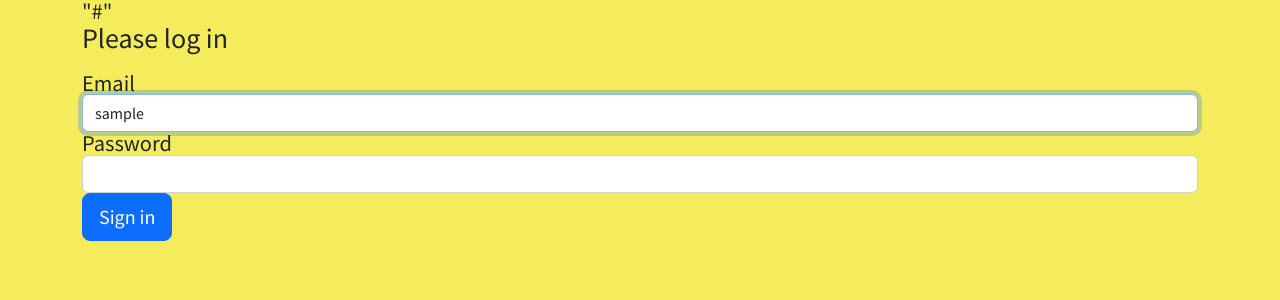
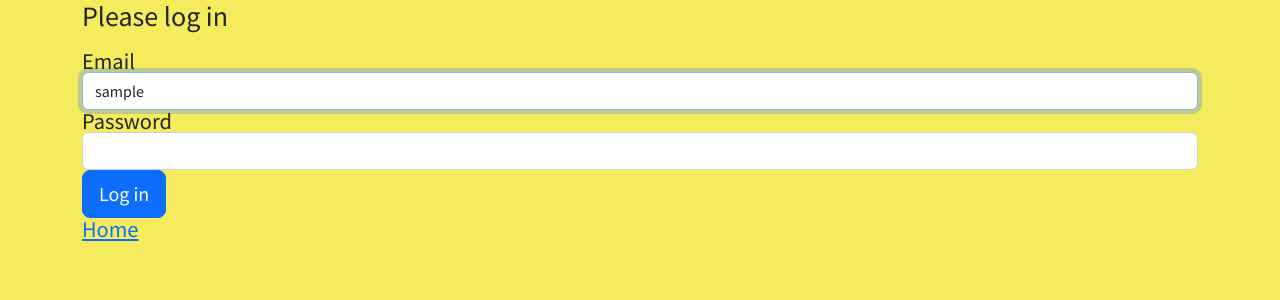
Before and after one commit to RomainGibet/mediatheque, a PHP site: template templates/security/login.html.twig in a window 1280 px wide. Shown: the top 300 px of the page. Run offline with PHP 8.4, Linux system fonts and the light colour scheme; the template is opened without the code that fills it: most values are stand-ins (such as "Sample title", 1, 10 or a date in 2020); some libraries are stand-ins or nearby versions.

Commit message:
modal log-in ok

```diff
--- a/src/Controller/MainController.php
+++ b/src/Controller/MainController.php
@@ -13,6 +13,7 @@ class MainController extends AbstractController
      */
     public function index(): Response
     {
+
         return $this->render('main/index.html.twig', [
             'controller_name' => 'MainController',
         ]);
--- a/src/Controller/SecurityController.php
+++ b/src/Controller/SecurityController.php
@@ -10,7 +10,8 @@ use Symfony\Component\Security\Http\Authentication\AuthenticationUtils;
 class SecurityController extends AbstractController
 {
     /**
-     * @Route("/login", name="app_login")
+     * @Route("/login", name="app_login" )
+     *
      */
     public function login(AuthenticationUtils $authenticationUtils): Response
     {
--- a/src/Entity/User.php
+++ b/src/Entity/User.php
@@ -287,4 +287,6 @@ class User implements UserInterface, PasswordAuthenticatedUserInterface
 
         return $this;
     }
+
+
 }
--- a/templates/main/index.html.twig
+++ b/templates/main/index.html.twig
@@ -22,11 +22,13 @@
 					<div class="collapse navbar-collapse justify-content-end" id="navbarNav">
 						<ul class="navbar-nav align-items-end">
 							<li class="nav-item">
-								<a href="#" class="nav-link custom-font" data-bs-toggle="modal" data-bs-target="#SignUpModal">Sign Up</a>
+								<a href="{{ path('app_register')}}" class="nav-link custom-font" data-bs-toggle="modal" data-bs-target="#SignUpModal">Sign Up</a>
+								{# a mettre dans les attributs ci-dessus quand modale data-bs-toggle="modal" data-bs-target="#SignUpModal #}
 							</li>
 
 							<li class="nav-item">
-								<a href="#" class="nav-link custom-font" data-bs-toggle="modal" data-bs-target="#LogInModal">Log In</a>
+								<a href="{{ path('app_login')}}" class="nav-link custom-font" data-bs-toggle="modal" data-bs-target="#LogInModal">Log In</a>
+								{# a mettre dans les attributs ci-dessus quand modale data-bs-toggle="modal" data-bs-target="#LogInModal" #}
 							</li>
 						</ul>
 					</div>
--- a/templates/partials/modals_login.html.twig
+++ b/templates/partials/modals_login.html.twig
@@ -21,7 +21,7 @@
 
 
 
-{# <div class="modal fade" id="SignUpModal" tabindex="-1" aria-labelledby="SignUpModalLabel" aria-hidden="true">
+<div class="modal fade" id="SignUpModal" tabindex="-1" aria-labelledby="SignUpModalLabel" aria-hidden="true">
   <div class="modal-dialog">
     <div class="modal-content">
       <div class="modal-header">
@@ -39,4 +39,4 @@
       </div>
     </div>
   </div>
-</div> #}
+</div>
--- a/templates/security/login.html.twig
+++ b/templates/security/login.html.twig
@@ -6,8 +6,10 @@
 {% block body %}
 	<section class="container">
 		<div class="row">
-			<div class="col"></div>
-			<form action= method="post">"{{ path('app_login')}}"
+			<div class="col">
+				<form action="{{ path('app_login') }}" method="post">
+
+
 					{% if error is defined and error %}
 						<div class="alert alert-danger">{{ error.messageKey|trans(error.messageData, 'security') }}</div>
 					{% endif %}
@@ -16,20 +18,13 @@
 						<div class="mb-3">
 							You are logged in as
 							{{ app.user.userIdentifier }},
-						<a href="{{ path('app_logout') }}">Logout</a>
+							<a href="{{ path('app_logout')}}">Logout</a>
 						</div>
 					{% endif %}
 
 					<h1 class="h3 mb-3 font-weight-normal">Please log in</h1>
 					<label for="inputEmail">Email</label>
-				<input type="email"
-
-                {% if last_username is defined %}
-                value="{{ last_username }}"
-                {% endif %}
-
-
-                name="email" id="inputEmail" class="form-control" autocomplete="email" required autofocus>
+					<input type="email" {% if last_username is defined and last_username %} value="{{ last_username }}" {% endif %} name="email" id="inputEmail" class="form-control" autocomplete="email" required autofocus>
 					<label for="inputPassword">Password</label>
 					<input type="password" name="password" id="inputPassword" class="form-control" autocomplete="current-password" required>
 
@@ -39,7 +34,6 @@
 					{#
 					  Uncomment this section and add a remember_me option below your firewall to activate remember me functionality.
 					See https://symfony.com/doc/current/security/remember_me.html
-
 					<div class="checkbox mb-3">
 					<label>
 					<input type="checkbox" name="_remember_me"> Remember me
@@ -48,10 +42,18 @@
 					#}
 
 					<button class="btn btn-lg btn-primary" type="submit">
-					Sign in
+						Log in
 					</button>
+
 				</form>
+				<div>
+					<a href="{{ path('app_main')}}">
+						Home</a>
+
 				</div>
+			</div>
+		</div>
+
 	</section>
 
 {% endblock %}
```
Also changed, not shown: src/Security/AppAuthenticator.php (+9 -0 lines), templates/registration/register.html.twig (+9 -12 lines), 2 other files. Lines whose indentation alone changed are shown as unchanged.
